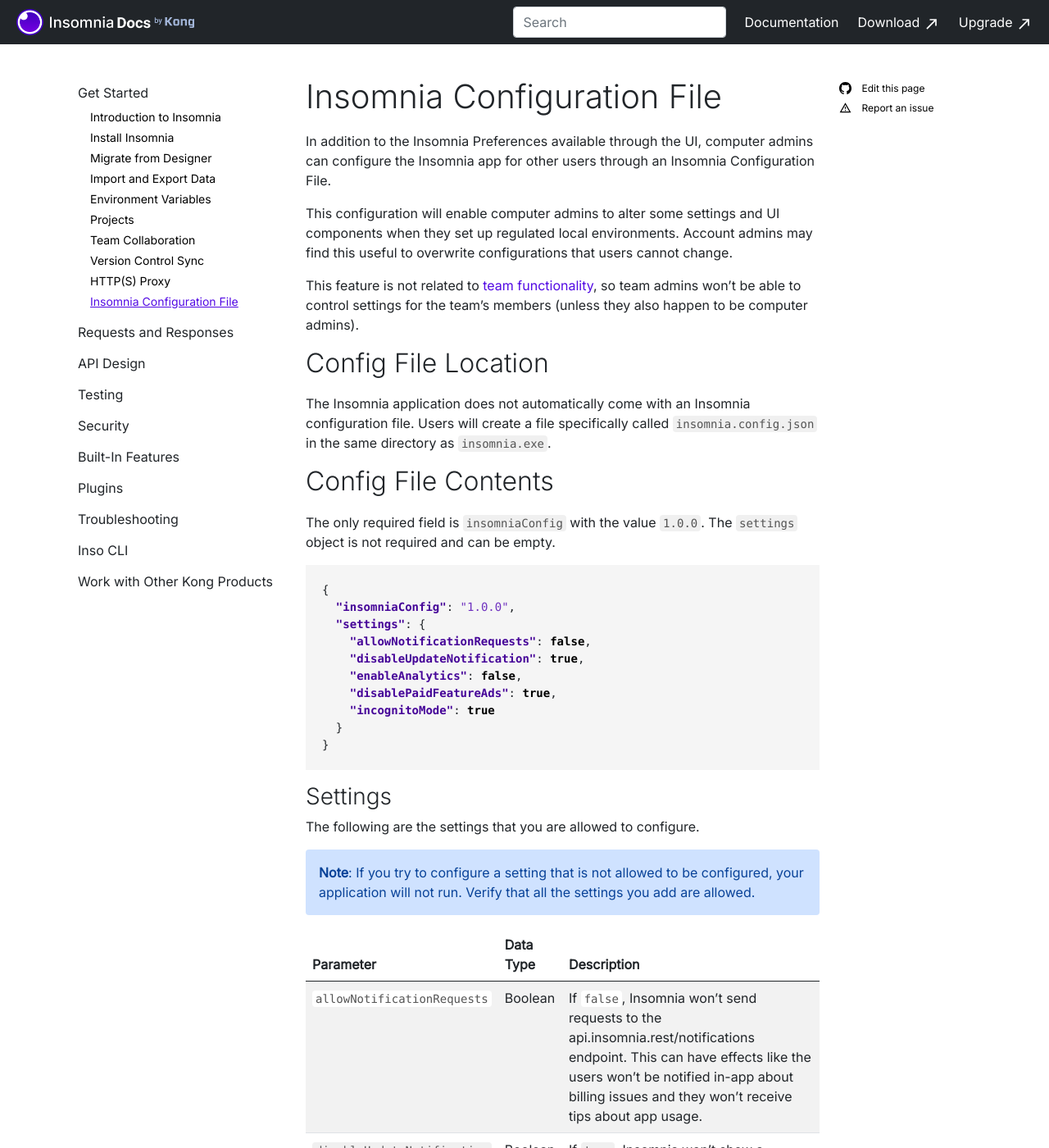
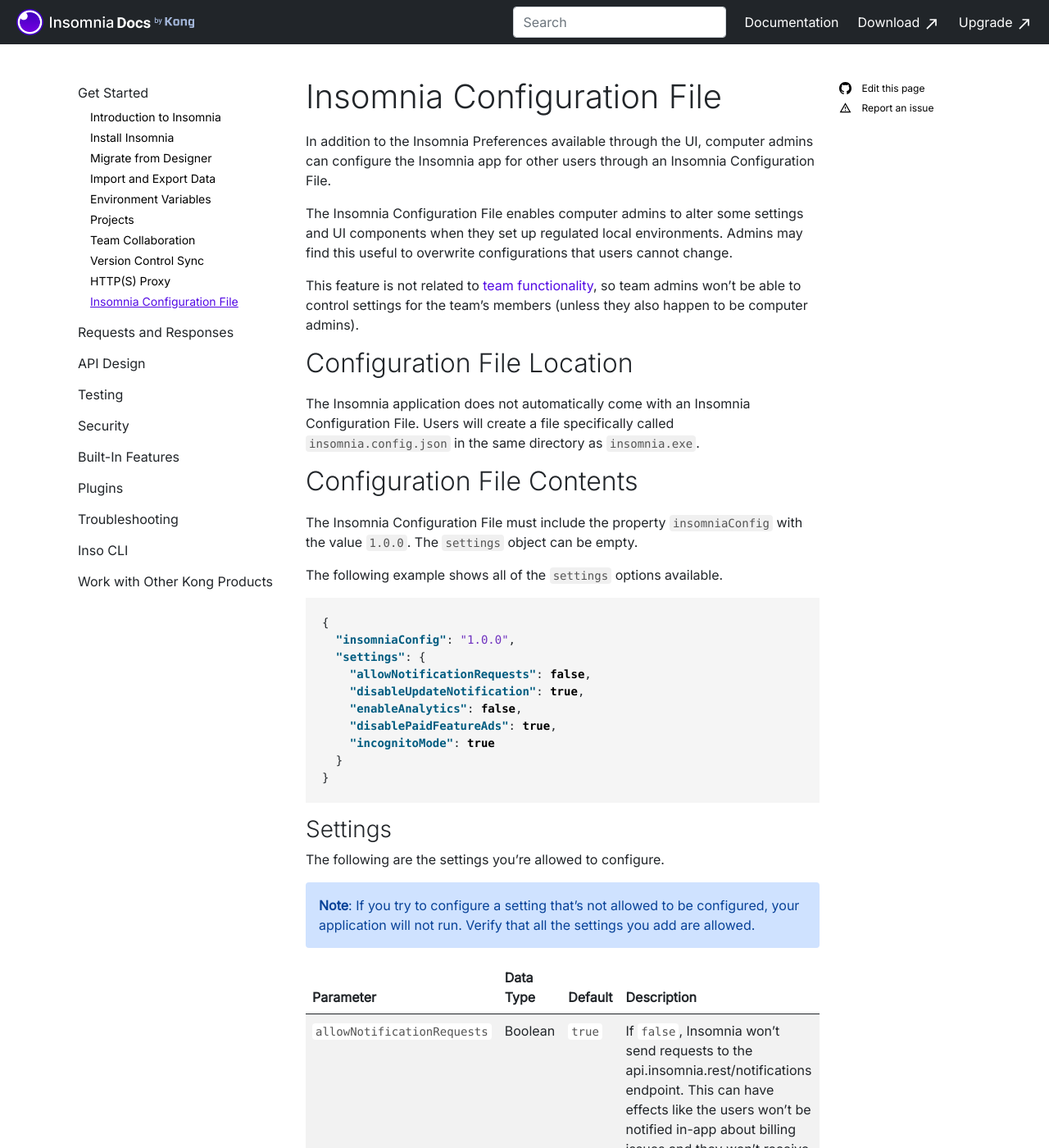
Before and after one commit to Kong/insomnia-docs, a Jekyll site: the page built from docs/insomnia/insomnia-config-file.md, in a window 1280 px wide and 1400 px high. Shown: the whole window at 82% size. Built offline with Jekyll 4.4.1, drawn with Linux system fonts in a browser that asks for light colours; comment, search, counter and statistics services are not loaded.

Commit message:
full name and feedback

````diff
--- a/docs/assets/css/pygments/theme.css
+++ b/docs/assets/css/pygments/theme.css
@@ -33,7 +33,7 @@
 .highlight .ni { color: #800080 } /* Name.Entity */
 .highlight .ne { color: #450498; font-weight: bold } /* Name.Exception */
 .highlight .nf { color: #450498; font-weight: bold } /* Name.Function */
-.highlight .nl { color: #450498; font-weight: bold } /* Name.Label */
+.highlight .nl { color: #015c80; font-weight: bold } /* Name.Label */
 .highlight .nn { color: #555555 } /* Name.Namespace */
 .highlight .nt { color: #000080 } /* Name.Tag */
 .highlight .nv { color: #015c80 } /* Name.Variable */
--- a/docs/insomnia/insomnia-config-file.md
+++ b/docs/insomnia/insomnia-config-file.md
@@ -7,17 +7,19 @@
 
 In addition to the Insomnia Preferences available through the UI, computer admins can configure the Insomnia app for other users through an Insomnia Configuration File.
 
-This configuration will enable computer admins to alter some settings and UI components when they set up regulated local environments. Account admins may find this useful to overwrite configurations that users cannot change.
+The Insomnia Configuration File enables computer admins to alter some settings and UI components when they set up regulated local environments. Admins may find this useful to overwrite configurations that users cannot change.
 
 This feature is not related to [team functionality](/insomnia/team-collaboration), so team admins won't be able to control settings for the team's members (unless they also happen to be computer admins).
 
-## Config File Location
+## Configuration File Location
 
-The Insomnia application does not automatically come with an Insomnia configuration file. Users will create a file specifically called `insomnia.config.json` in the same directory as `insomnia.exe`.
+The Insomnia application does not automatically come with an Insomnia Configuration File. Users will create a file specifically called `insomnia.config.json` in the same directory as `insomnia.exe`.
 
-## Config File Contents
+## Configuration File Contents
 
-The only required field is `insomniaConfig` with the value `1.0.0`. The `settings` object is not required and can be empty.
+The Insomnia Configuration File must include the property `insomniaConfig` with the value `1.0.0`. The `settings` object can be empty.
+
+The following example shows all of the `settings` options available.
 
 ```json
 {
@@ -34,16 +36,16 @@
 
 ### Settings
 
-The following are the settings that you are allowed to configure.
+The following are the settings you're allowed to configure.
 
 {:.alert .alert-primary}
-**Note**: If you try to configure a setting that is not allowed to be configured, your application will not run. Verify that all the settings you add are allowed.
+**Note**: If you try to configure a setting that's not allowed to be configured, your application will not run. Verify that all the settings you add are allowed.
 
 {:.table .table-striped}
-Parameter | Data Type | Description
---------- | --------- | -----------
-`allowNotificationRequests` | Boolean | If `false`, Insomnia won’t send requests to the api.insomnia.rest/notifications endpoint. This can have effects like the users won’t be notified in-app about billing issues and they won’t receive tips about app usage.
-`disableUpdateNotification` | Boolean | If `true`, Insomnia won’t show a notification when new updates are available. Users can still check for updates in Preferences.
-`enableAnalytics` | Boolean | If `true`, Insomnia will send anonymous data about features and plugins used.
-`disablePaidFeatureAds` | Boolean | If `true`, Insomnia won’t show any visual elements that recommend plan upgrades.
-`incognitoMode` | Boolean | If `true`, Insomnia won’t make any network requests other than the requests you ask it to send. This configuration controls and overwrites any existing settings for  **Send Usage Stats** and **Allow Notification Requests**.
+Parameter | Data Type | Default | Description
+--------- | --------- | -------| -----------
+`allowNotificationRequests` | Boolean | `true` | If `false`, Insomnia won’t send requests to the api.insomnia.rest/notifications endpoint. This can have effects like the users won’t be notified in-app about billing issues and they won’t receive tips about app usage.
+`disableUpdateNotification` | Boolean | `false` | If `true`, Insomnia won’t show a notification when new updates are available. Users can still check for updates in Preferences.
+`enableAnalytics` | Boolean | `false` | If `true`, Insomnia will send anonymous data about features and plugins used.
+`disablePaidFeatureAds` | Boolean | `false` | If `true`, Insomnia won’t show any visual elements that recommend plan upgrades.
+`incognitoMode` | Boolean | `false` | If `true`, Insomnia won’t make any network requests other than the requests you ask it to send. This configuration controls and overwrites any existing settings for  **Send Usage Stats** and **Allow Notification Requests**.
````
Also changed, not shown: docs/insomnia/unit-testing.md (+15 -15 lines).
